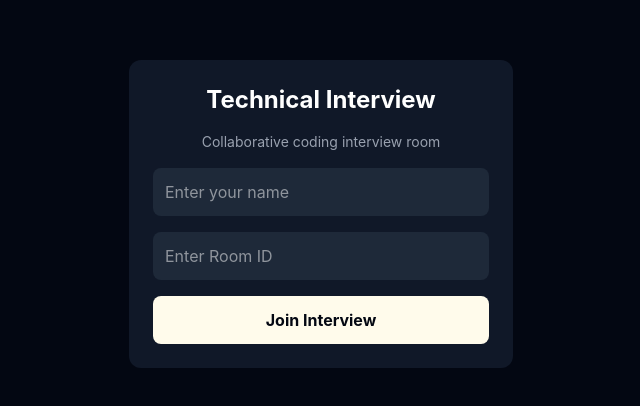
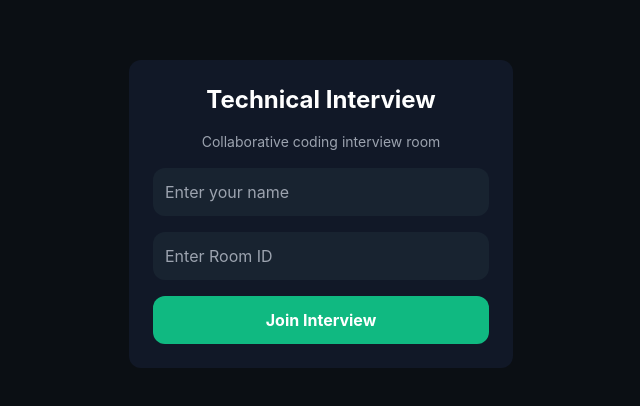
Before and after one commit to vikassawant14/collaborative-code-editor, a React app in the folder Frontend/: page / in a window 1280 px wide. Shown: the part 186-592 px from the top of the page, without its empty margins (319-959 px from the left). Built offline with nearby package versions, Linux system fonts and the light colour scheme; the HTML template or start-up script is replaced by a standard one.

Commit message:
frontend changes

```diff
--- a/Frontend/src/app/App.css
+++ b/Frontend/src/app/App.css
@@ -1,4 +1,141 @@
+
 @import "tailwindcss";
+
+/* ===== Main Theme ===== */
+
+body {
+  background: #0b0f14;
+  color: #f9fafb;
+}
+
+/* Main application background */
+.bg-gray-950 {
+  background-color: #0b0f14 !important;
+}
+
+/* Sidebar and cards */
+.bg-white {
+  background-color: #111827 !important;
+  color: #f9fafb !important;
+  border: 1px solid #263445;
+  border-radius: 14px;
+}
+
+/* Editor and video backgrounds */
+.bg-neutral-900,
+.bg-gray-900 {
+  background-color: #111827 !important;
+}
+
+/* Nested cards */
+.bg-gray-100 {
+  background-color: #1b2734 !important;
+  color: #f9fafb !important;
+}
+
+/* Inputs and secondary elements */
+.bg-gray-800 {
+  background-color: #182330 !important;
+  color: #f9fafb !important;
+}
+
+/* Text colors */
+.text-gray-900,
+.text-gray-800 {
+  color: #f9fafb !important;
+}
+
+.text-gray-600,
+.text-gray-500,
+.text-gray-400 {
+  color: #9ca3af !important;
+}
+
+/* ===== Buttons ===== */
+
+.bg-blue-600 {
+  background-color: #059669 !important;
+  color: white !important;
+  transition: background-color 0.2s ease;
+}
+
+.bg-blue-600:hover {
+  background-color: #047857 !important;
+}
+
+.bg-amber-50 {
+  background-color: #10b981 !important;
+  color: #ffffff !important;
+}
+
+/* Video controls */
+button {
+  cursor: pointer;
+  transition: all 0.2s ease;
+}
+
+button:disabled {
+  opacity: 0.5;
+  cursor: not-allowed;
+}
+
+/* ===== Cards ===== */
+
+.rounded-xl,
+.rounded-lg {
+  border-radius: 12px;
+}
+
+/* Borders */
+.border-gray-700 {
+  border-color: #263445 !important;
+}
+
+/* ===== Video Section ===== */
+
+video {
+  background: #0b0f14;
+  border: 1px solid #334155;
+  border-radius: 10px;
+}
+
+/* ===== Chat ===== */
+
+input {
+  background-color: #182330;
+  color: #ffffff;
+  border-color: #334155;
+}
+
+input::placeholder {
+  color: #9ca3af;
+}
+
+input:focus {
+  outline: 1px solid #10b981;
+  border-color: #10b981;
+}
+
+/* ===== Scrollbar ===== */
+
+::-webkit-scrollbar {
+  width: 8px;
+}
+
+::-webkit-scrollbar-track {
+  background: #0b0f14;
+}
+
+::-webkit-scrollbar-thumb {
+  background: #374151;
+  border-radius: 10px;
+}
+
+::-webkit-scrollbar-thumb:hover {
+  background: #10b981;
+}
+
+/* ===== Collaboration Status ===== */
 
 .collaboration-status {
   display: inline-flex;
@@ -6,8 +143,8 @@
   gap: 8px;
   padding: 8px 14px;
   margin-top: 12px;
-  background: #e8f5e9;
-  color: #2e7d32;
+  background: #064e3b;
+  color: #6ee7b7;
   border-radius: 20px;
   font-size: 14px;
   font-weight: 600;
@@ -16,6 +153,6 @@
 .status-dot {
   width: 9px;
   height: 9px;
-  background: #2e7d32;
+  background: #10b981;
   border-radius: 50%;
 }
```
